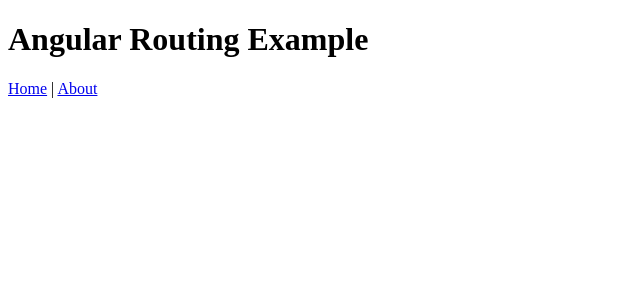
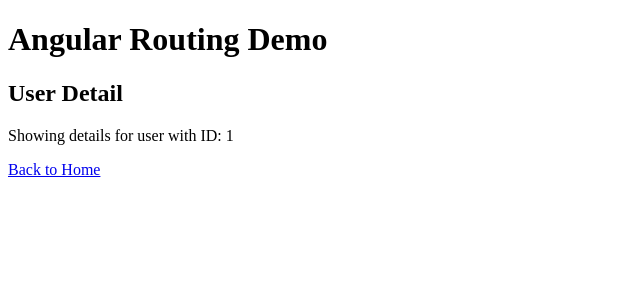
Before and after one commit to sds2002/AngularDemo2, an Angular app: page /user/1 in a window 1280 px wide. Before the commit this address led to /. Shown: the top 300 px of the page, without its empty margins (0-640 px from the left). Built offline with nearby package versions, Linux system fonts and the light colour scheme.

Commit message:
routing with params example

```diff
--- a/src/app/about/about.component.html
+++ /dev/null
@@ -1 +0,0 @@
-<p>about works!</p>
--- a/src/app/about/about.component.ts
+++ /dev/null
@@ -1,7 +0,0 @@
-import { Component } from '@angular/core';
-
-@Component({
-  selector: 'app-about',
-  template: `<h2>About Us</h2><p>This is the about page.</p>`
-})
-export class AboutComponent { }
--- a/src/app/app.component.html
+++ b/src/app/app.component.html
@@ -1,3 +1,2 @@
-<app-parent>
-  <app-child></app-child>
-</app-parent>
+<h1>Angular Routing Demo</h1>
+<router-outlet></router-outlet>
--- a/src/app/app.component.ts
+++ b/src/app/app.component.ts
@@ -1,14 +1,11 @@
+// app.component.ts
 import { Component } from '@angular/core';
 
 @Component({
   selector: 'app-root',
-  template: `
-    <h1>Angular Routing Example</h1>
-    <nav>
-      <a routerLink="">Home</a> |
-      <a routerLink="about">About</a>
-    </nav>
-    <router-outlet></router-outlet> <!-- Routed views go here -->
-  `
+  templateUrl: './app.component.html',
+  styleUrls: ['./app.component.css']
 })
-export class AppComponent { }
+export class AppComponent {
+  title = 'Angular Routing Example';
+}
--- a/src/app/home/home.component.html
+++ b/src/app/home/home.component.html
@@ -1 +1,7 @@
-<p>home works!</p>
+<h2>Users</h2>
+<ul>
+  <li *ngFor="let user of users">
+    <!-- RouterLink with parameter -->
+    <a [routerLink]="['/user', user.id]">{{ user.name }}</a>
+  </li>
+</ul>
--- a/src/app/home/home.component.ts
+++ b/src/app/home/home.component.ts
@@ -2,6 +2,12 @@
 
 @Component({
   selector: 'app-home',
-  template: `<h2>Welcome to the Home Page</h2>`
+  templateUrl: './home.component.html'
 })
-export class HomeComponent { }
+export class HomeComponent {
+  users = [
+    { id: 1, name: 'Deepa' },
+    { id: 2, name: 'Raj' },
+    { id: 3, name: 'Asha' }
+  ];
+}
--- /dev/null
+++ b/src/app/user-detail/user-detail.component.html
@@ -0,0 +1,4 @@
+<h2>User Detail</h2>
+<p>Showing details for user with ID: {{ userId }}</p>
+
+<a routerLink="/">Back to Home</a>
--- /dev/null
+++ b/src/app/user-detail/user-detail.component.ts
@@ -0,0 +1,17 @@
+import { Component, OnInit } from '@angular/core';
+import { ActivatedRoute } from '@angular/router';
+
+@Component({
+  selector: 'app-user-detail',
+  templateUrl: './user-detail.component.html'
+})
+export class UserDetailComponent implements OnInit {
+  userId: number | null = null;
+
+  constructor(private route: ActivatedRoute) {}
+
+  ngOnInit(): void {
+    // Get the parameter from route
+    this.userId = Number(this.route.snapshot.paramMap.get('id'));
+  }
+}
```
Also changed, not shown: src/app/app-routing.module.ts (added, +15 -0 lines), src/app/app.module.ts (+6 -10 lines), src/app/user-detail/user-detail.component.css (added), 1 other file (tests, documents, lock files or other folders).
